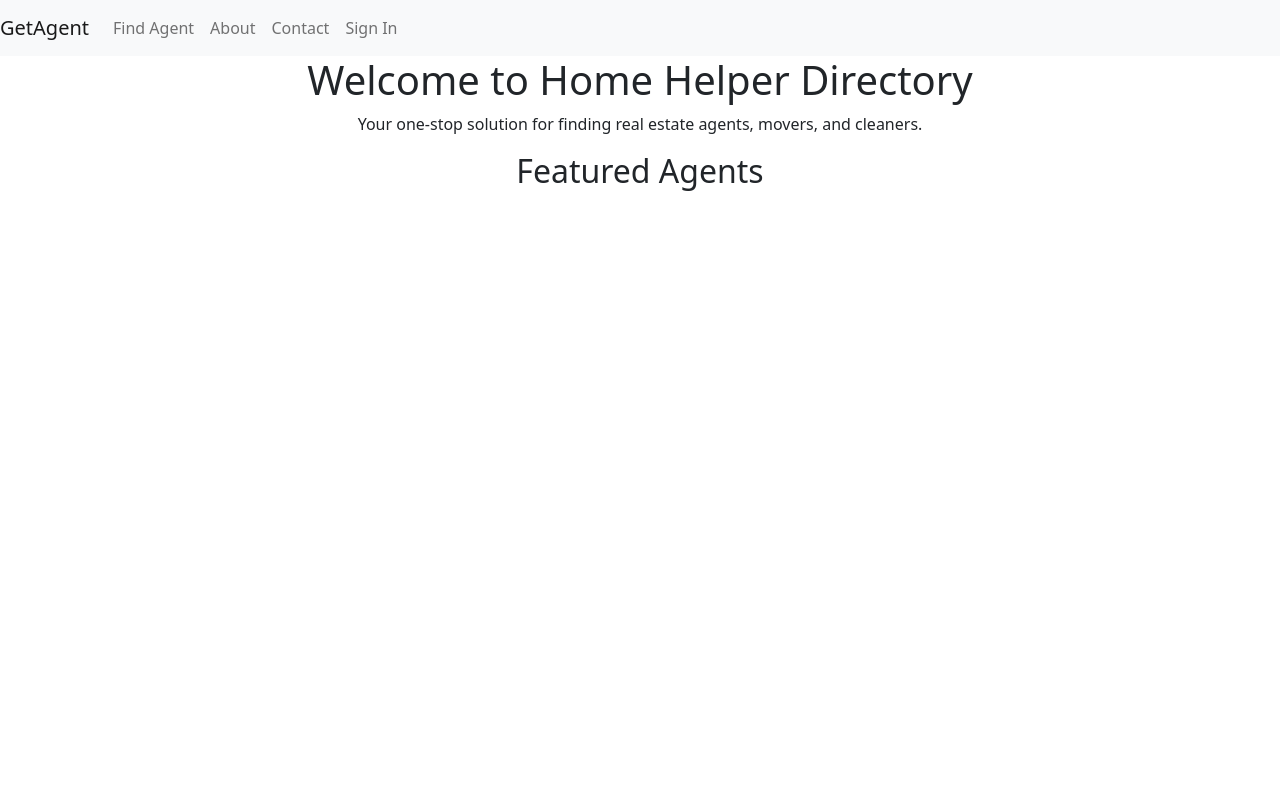
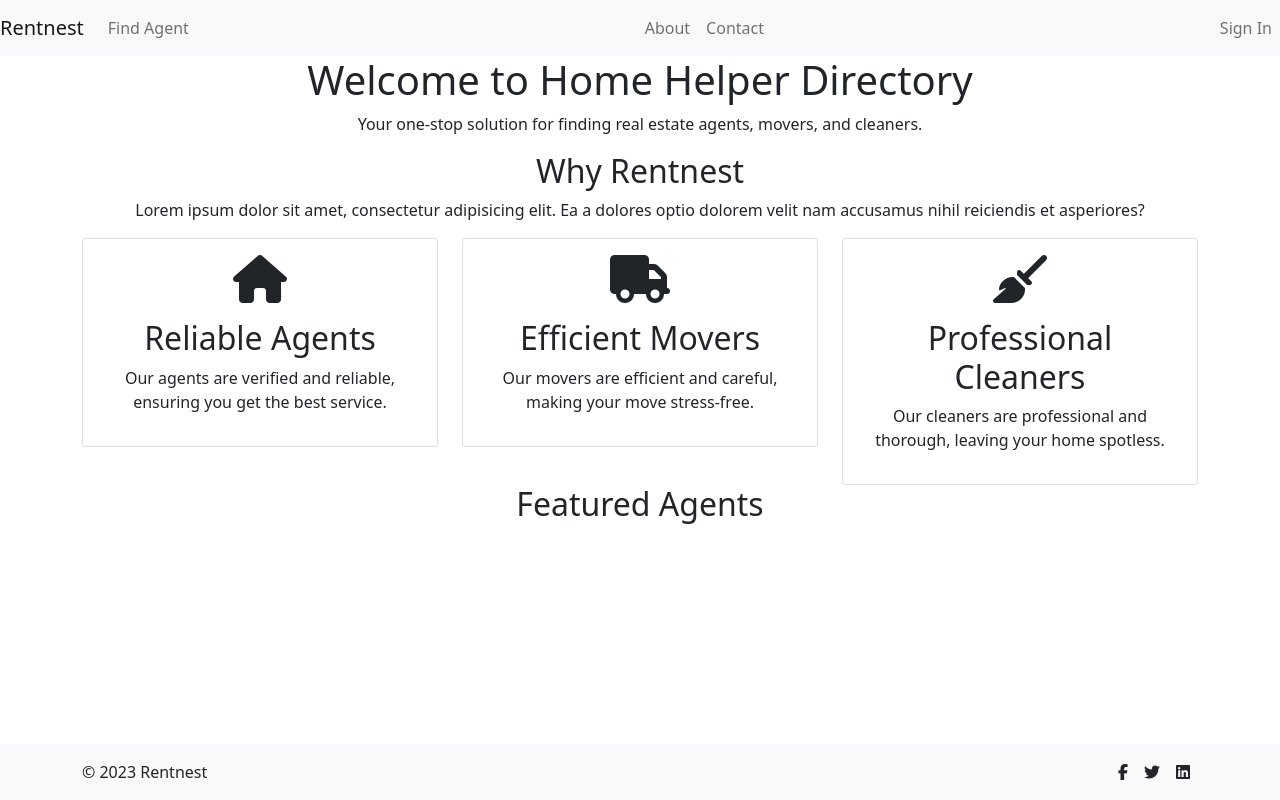
Before and after one commit to samlan24/online-directory, a Flask app: page / in a window 1280 px wide. Run offline with Flask 3, Linux system fonts and the light colour scheme; data that the repository does not hold is empty; some libraries are stand-ins or nearby versions.

Commit message:
adding styling

```diff
--- a/app/main/templates/find_agent.html
+++ b/app/main/templates/find_agent.html
@@ -15,12 +15,12 @@
     <div class="row justify-content-center mt-4">
         <div class="col-md-8">
             <form action="{{ url_for('main.find_agent') }}" method="get" class="form-inline">
-                <input type="text" name="query" class="form-control mr-2" placeholder="Search by name or location" value="{{ request.args.get('query', '') }}">
-                <button type="submit" class="btn btn-primary">Search</button>
+                <input type="text" name="query" class="form-control mr-2 rounded" placeholder="Search by name or location" value="{{ request.args.get('query', '') }}">
+                <button type="submit" class="btn btn-primary mt-4">Search</button>
             </form>
         </div>
     </div>
-
+    <hr>
     <div class="row">
         {% if users%}
             {% for user in users %}
--- a/app/main/templates/index.html
+++ b/app/main/templates/index.html
@@ -1,13 +1,67 @@
-{% extends "base.html" %}
-
-{% block title %}Home{% endblock %}
-
-{% block content %}
+{% extends "base.html" %} {% block title %}Home{% endblock %} {% block content
+%}
+<style>
+  html,
+  body {
+    height: 100%;
+  }
+  .full-height {
+    height: 100%;
+  }
+  .card:hover {
+    box-shadow: 0 0 10px rgba(0, 0, 0, 0.1);
+    background-color: #e3f2fd;
+  }
+</style>
 <div class="container">
   <div class="row justify-content-center">
     <div class="col-md-8 text-center">
       <h1>Welcome to Home Helper Directory</h1>
-            <p>Your one-stop solution for finding real estate agents, movers, and cleaners.</p>
+      <p class="text-center">
+        Your one-stop solution for finding real estate agents, movers, and
+        cleaners.
+      </p>
+    </div>
+  </div>
+  <div class="row">
+    <div class="col-md-12 text-center">
+      <h2>Why Rentnest</h2>
+      <p>
+        Lorem ipsum dolor sit amet, consectetur adipisicing elit. Ea a dolores
+        optio dolorem velit nam accusamus nihil reiciendis et asperiores?
+      </p>
+    </div>
+  </div>
+  <div class="row">
+    <div class="col-md-4">
+      <div class="card text-center">
+        <div class="card-body">
+          <i class="fas fa-home fa-3x mb-3"></i>
+          <h2>Reliable Agents</h2>
+          <p>
+            Our agents are verified and reliable, ensuring you get the best
+            service.
+          </p>
+        </div>
+      </div>
+    </div>
+    <div class="col-md-4">
+        <div class="card text-center">
+            <div class="card-body">
+                <i class="fas fa-truck fa-3x mb-3"></i>
+                <h2>Efficient Movers</h2>
+                <p>Our movers are efficient and careful, making your move stress-free.</p>
+            </div>
+        </div>
+    </div>
+    <div class="col-md-4">
+        <div class="card text-center">
+            <div class="card-body">
+                <i class="fas fa-broom fa-3x mb-3"></i>
+                <h2>Professional Cleaners</h2>
+                <p>Our cleaners are professional and thorough, leaving your home spotless.</p>
+            </div>
+        </div>
     </div>
   </div>
 
@@ -17,17 +71,22 @@
     </div>
   </div>
 
+
   <div class="row">
     {% for user in featured_agents %}
     <div class="col-md-4">
       <div class="card mt-4">
         <div class="card-body text-center">
           <h2>{{ user.name }}</h2>
-                    <img src="{{ user.image_url }}" alt="">
+          <img src="{{ user.image_url }}" alt="" />
           <p><strong>Email:</strong> {{ user.email }}</p>
           <p><strong>Description:</strong> {{ user.description }}</p>
           <p><strong>Location:</strong> {{ user.location }}</p>
-                    <a href="{{ url_for('main.agent_detail', user_id=user.id) }}" class="btn btn-primary">More Info</a>
+          <a
+            href="{{ url_for('main.agent_detail', user_id=user.id) }}"
+            class="btn btn-primary"
+            >More Info</a
+          >
         </div>
       </div>
     </div>
--- a/app/templates/agent.html
+++ b/app/templates/agent.html
@@ -13,6 +13,7 @@ content %}
         <div class="card-body">
           {% if current_user.is_authenticated %}
           <!-- Place the image at the top -->
+          <img src="{{ current_user.image_url }}" alt="Profile Image" class="img-fluid rounded-circle mb-3" style="width: 150px; height: 150px; object-fit: cover;">
 
           <!-- Display the user's details below the image -->
           <h2>Hello, {{ current_user.name }}</h2>
--- a/app/templates/base.html
+++ b/app/templates/base.html
@@ -3,22 +3,44 @@
   <head>
     <meta charset="UTF-8" />
     <meta name="viewport" content="width=device-width, initial-scale=1.0" />
-    <title>{% block title %}My App{% endblock %}</title>
+    <title>{% block title %}Rentnest{% endblock %}</title>
     <link
       rel="stylesheet"
       href="{{ url_for('static', filename='css/bootstrap.min.css') }}"
     />
+    <link rel="stylesheet" href="https://cdnjs.cloudflare.com/ajax/libs/font-awesome/6.0.0-beta3/css/all.min.css">
+    <style>
+      html, body {
+        height: 100%;
+      }
+      .content-wrapper {
+        display: flex;
+        flex-direction: column;
+        min-height: 100vh;
+      }
+      .content {
+        flex: 1;
+      }
+      .card:hover {
+      box-shadow: 0 0 10px rgba(0, 0, 0, 0.1);
+      background-color: #E3F2FD;
+      }
+    </style>
   </head>
   <body>
+    <div class="content-wrapper">
       <nav class="navbar navbar-expand-lg navbar-light bg-light">
-      <a class="navbar-brand" href="{{ url_for('main.index') }}"
-        >GetAgent</a
-      >
+        <a class="navbar-brand" href="{{ url_for('main.index') }}">Rentnest</a>
         <div class="collapse navbar-collapse">
-        <ul class="navbar-nav mr-auto">
+          <div class="d-flex justify-content-start">
+            <ul class="navbar-nav">
               <li class="nav-item">
                 <a class="nav-link" href="{{ url_for('main.find_agent') }}">Find Agent</a>
               </li>
+            </ul>
+          </div>
+          <div class="d-flex justify-content-center mx-auto">
+            <ul class="navbar-nav">
               <li class="nav-item">
                 <a class="nav-link" href="{{ url_for('main.about') }}">About</a>
               </li>
@@ -26,7 +48,9 @@
                 <a class="nav-link" href="{{ url_for('main.contact') }}">Contact</a>
               </li>
             </ul>
-        <ul class="navbar-nav ml-auto">
+          </div>
+          <div class="d-flex justify-content-end">
+            <ul class="navbar-nav">
               {% if current_user.is_authenticated %}
               <li class="nav-item">
                 <a class="nav-link" href="{{ url_for('auth.logout') }}">Sign Out</a>
@@ -35,19 +59,36 @@
               <li class="nav-item">
                 <a class="nav-link" href="{{ url_for('auth.login') }}">Sign In</a>
               </li>
-          {% endif %} {% if current_user.is_authenticated %}
-          <li class="nav-item">
-            <a class="nav-link" href="{{ url_for('main.agent', name=current_user.name) }}">
-              Profile
-            </a>
-          </li>
               {% endif %}
             </ul>
           </div>
+        </div>
       </nav>
-    <div class="d-flex flex-column justify-content-center align-items-center">
+      <div class="content">
         {% block content %}{% endblock %}
       </div>
+      <footer class="bg-light py-3 mt-auto">
+        <div class="container">
+          <div class="row">
+            <div class="col-md-6 d-flex justify-content-start">
+              <p class="mb-0">&copy; 2023 Rentnest</p>
+            </div>
+            <div class="col-md-6 d-flex justify-content-end">
+              <a href="https://www.facebook.com" class="text-dark mx-2">
+                <i class="fab fa-facebook-f"></i>
+              </a>
+              <a href="https://www.twitter.com" class="text-dark mx-2">
+                <i class="fa-brands fa-twitter"></i>
+              </a>
+              <a href="https://www.linkedin.com" class="text-dark mx-2">
+                <i class="fa-brands fa-linkedin"></i>
+              </a>
+            </div>
+          </div>
+        </div>
+      </footer>
+    </div>
     <script src="{{ url_for('static', filename='js/bootstrap.bundle.min.js') }}"></script>
+    <script src="https://kit.fontawesome.com/a076d05399.js" crossorigin="anonymous"></script>
   </body>
 </html>
```
Also changed, not shown: app/auth/templates/login.html (+15 -12 lines), app/auth/templates/register.html (+7 -8 lines). Lines whose indentation alone changed are shown as unchanged.
